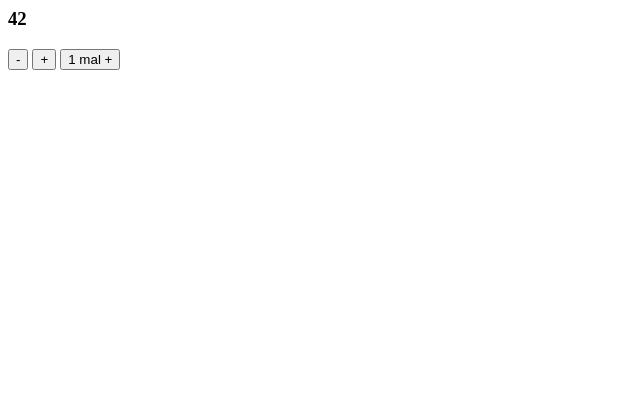
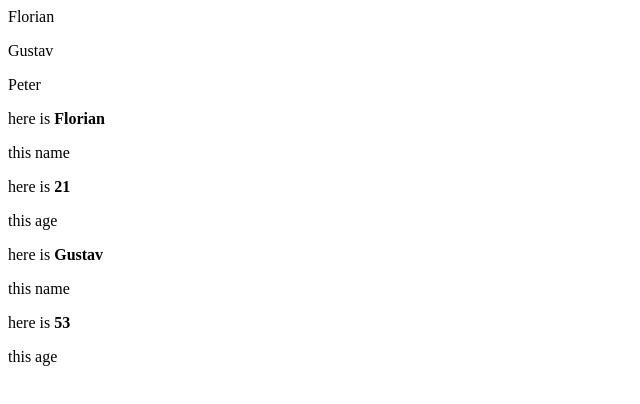
Before and after one commit to OTI2020/geosoft1_2021, a plain HTML site: page task_8/index.html in a window 1280 px wide. Shown: the whole page, without its empty margins (0-640 px from the left). Drawn offline with nearby package versions, Linux system fonts and the light colour scheme.

Commit message:
v-for loop directive

```diff
--- a/task_8/app.js
+++ b/task_8/app.js
@@ -3,14 +3,11 @@ console.log(this.atag);
 new Vue({
     el: '#app',
     data: {
-        myValue: 42,
+        names: ['Florian', 'Gustav', 'Peter'],
+        persons: [
+            {name: 'Florian', age: 21},
+            {name: 'Gustav', age: 53},
+        ]
     },
-    methods: {
-        subtract: function() {
-            this.myValue--
-        },
-        add: function() {
-            this.myValue++;
-        },
-    },
+    methods: {},
 });
--- a/task_8/index.html
+++ b/task_8/index.html
@@ -11,11 +11,15 @@
 <body>
     <!-- everything in this div is controled by the vue instance-->
     <div id="app">
-        <h3> {{ myValue }} </h3>
-        <button v-on:click="myValue--" v-on:mouseover="add">-</button>
-        <button v-on:click="myValue++" v-on:mouseover="subtract">+</button>
-        <!-- modificate events-->
-        <button v-on:click.once="add">1 mal +</button>
+        <!-- name is defined here as an element of names -->
+        <p v-for="name in names">{{ name }}</p>
+        <!-- the key "index" thorws errors-->
+        <template v-for="(person, index) in persons" :key="index">
+            <div v-for="(value, key) in person">
+                <p>here is <strong>{{value}}</strong> </p>
+                <p>this {{key}}</p>
+            </div>
+        </template>
     </div>
 
     <script src="app.js"></script>
```
